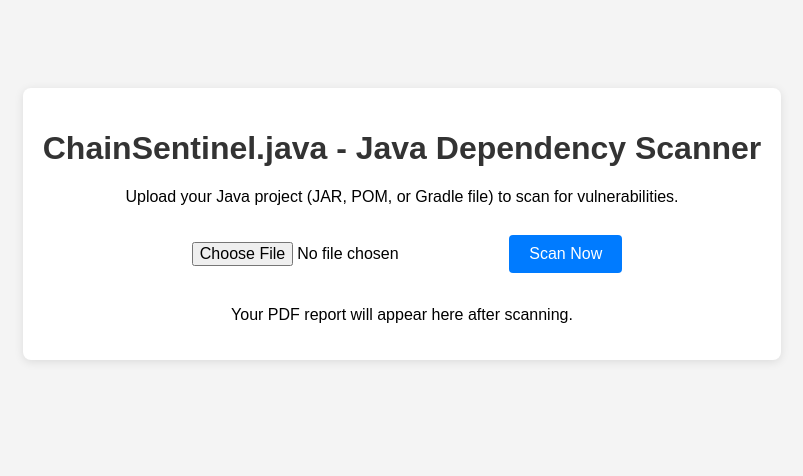
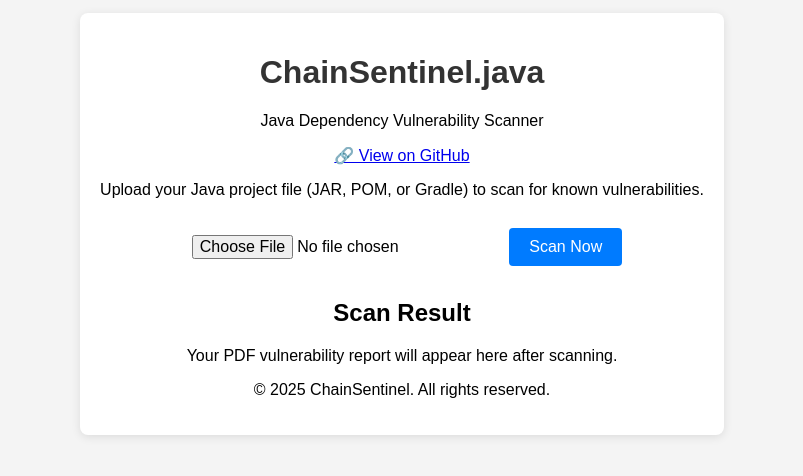
Before and after one commit to Karalyze/chainsentinel-java, a plain HTML site: page index.html in a window 1280 px wide. Shown: the part 176-652 px from the top of the page, without its empty margins (238-1041 px from the left). Drawn offline with Linux system fonts and the light colour scheme.

Commit message:
index.html

```diff
--- a/index.html
+++ b/index.html
@@ -1,26 +1,41 @@
 <!DOCTYPE html>
 <html lang="en">
 <head>
-    <meta charset="UTF-8">
-    <meta name="viewport" content="width=device-width, initial-scale=1.0">
-    <title>ChainSentinel.java - Java Dependency Scanner</title>
-    <link rel="stylesheet" href="styles.css">
+  <meta charset="UTF-8" />
+  <meta name="viewport" content="width=device-width, initial-scale=1.0"/>
+  <title>ChainSentinel.java - Java Dependency Scanner</title>
+  <link rel="stylesheet" href="styles.css"/>
 </head>
 <body>
-    <div class="container">
-        <h1>ChainSentinel.java - Java Dependency Scanner</h1>
-        <p>Upload your Java project (JAR, POM, or Gradle file) to scan for vulnerabilities.</p>
+  <div class="container">
+    <header>
+      <h1>ChainSentinel.java</h1>
+      <p class="tagline">Java Dependency Vulnerability Scanner</p>
+      <a href="https://github.com/Karalyze/chainsentinel-java" target="_blank" class="github-link">
+        🔗 View on GitHub
+      </a>
+    </header>
 
-        <form id="uploadForm">
-            <input type="file" id="fileInput" name="file" accept=".jar, .pom, .gradle">
-            <button type="submit">Scan Now</button>
+    <main>
+      <section class="upload-section">
+        <p>Upload your Java project file (JAR, POM, or Gradle) to scan for known vulnerabilities.</p>
+        <form id="uploadForm" enctype="multipart/form-data">
+          <input type="file" id="fileInput" name="file" accept=".jar,.pom,.gradle" required />
+          <button type="submit">Scan Now</button>
         </form>
+      </section>
 
-        <div id="result">
-            <p>Your PDF report will appear here after scanning.</p>
-        </div>
-    </div>
+      <section id="result" class="result-section">
+        <h2>Scan Result</h2>
+        <p>Your PDF vulnerability report will appear here after scanning.</p>
+      </section>
+    </main>
 
-    <script src="scripts.js"></script>
+    <footer>
+      <p>&copy; 2025 ChainSentinel. All rights reserved.</p>
+    </footer>
+  </div>
+
+  <script src="scripts.js"></script>
 </body>
 </html>
```
